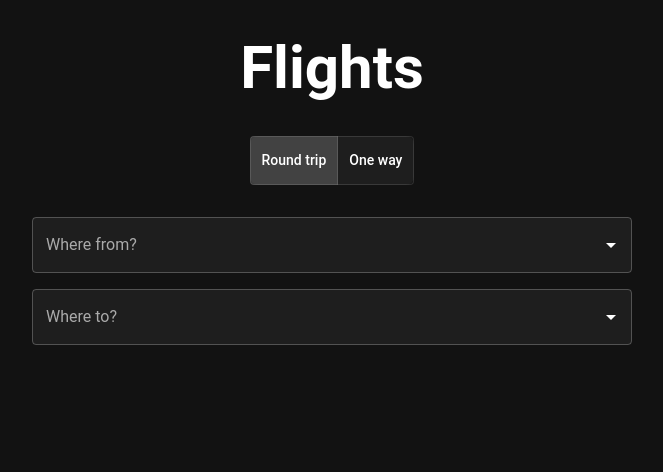
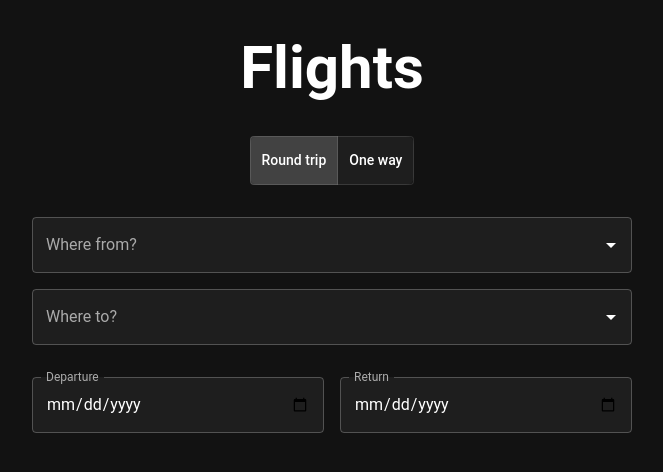
Before and after one commit to donphelix/google-flight, a React (Create React App) app: page / in a window 1280 px wide. Shown: the top 472 px of the page, without its empty margins (308-971 px from the left). Built offline with nearby package versions, Linux system fonts and the light colour scheme.

Commit message:
add datepickers

```diff
--- /dev/null
+++ b/src/components/FlightSearch/DatePickers.js
@@ -0,0 +1,31 @@
+import {Box, TextField} from "@mui/material";
+
+const DatePickers = ({tripType}) => {
+    return (
+        <Box sx={{display: "flex", gap: "1rem", width: "100%"}}>
+            <TextField
+                type="date"
+                label="Departure"
+                InputLabelProps={{shrink: true, style: {color: "#aaa"}}}
+                InputProps={{
+                    style: {color: "white", backgroundColor: "#1e1e1e"},
+                }}
+                sx={{flex: 1}}
+            />
+            {tripType === "round" && (
+                <TextField
+                    type="date"
+                    label="Return"
+                    InputLabelProps={{shrink: true, style: {color: "#aaa"}}}
+                    InputProps={{
+                        style: {color: "white", backgroundColor: "#1e1e1e"},
+                    }}
+                    sx={{flex: 1}}
+                />
+            )}
+
+        </Box>
+    );
+}
+
+export default DatePickers;
--- a/src/components/FlightSearch/FlightSearchForm.js
+++ b/src/components/FlightSearch/FlightSearchForm.js
@@ -2,6 +2,7 @@ import {Box} from "@mui/material";
 import {useState} from "react";
 import ToggleTripType from "./ToggleTripType";
 import LocationSelector from "./LocationSelector";
+import DatePickers from "./DatePickers";
 
 const FlightSearchForm = () => {
     const [tripType, setTripType] = useState("round");
@@ -16,6 +17,7 @@ const FlightSearchForm = () => {
         }}>
             <ToggleTripType tripType={tripType} setTripType={setTripType}/>
             <LocationSelector />
+            <DatePickers tripType={tripType} />
 
         </Box>
     );
```
